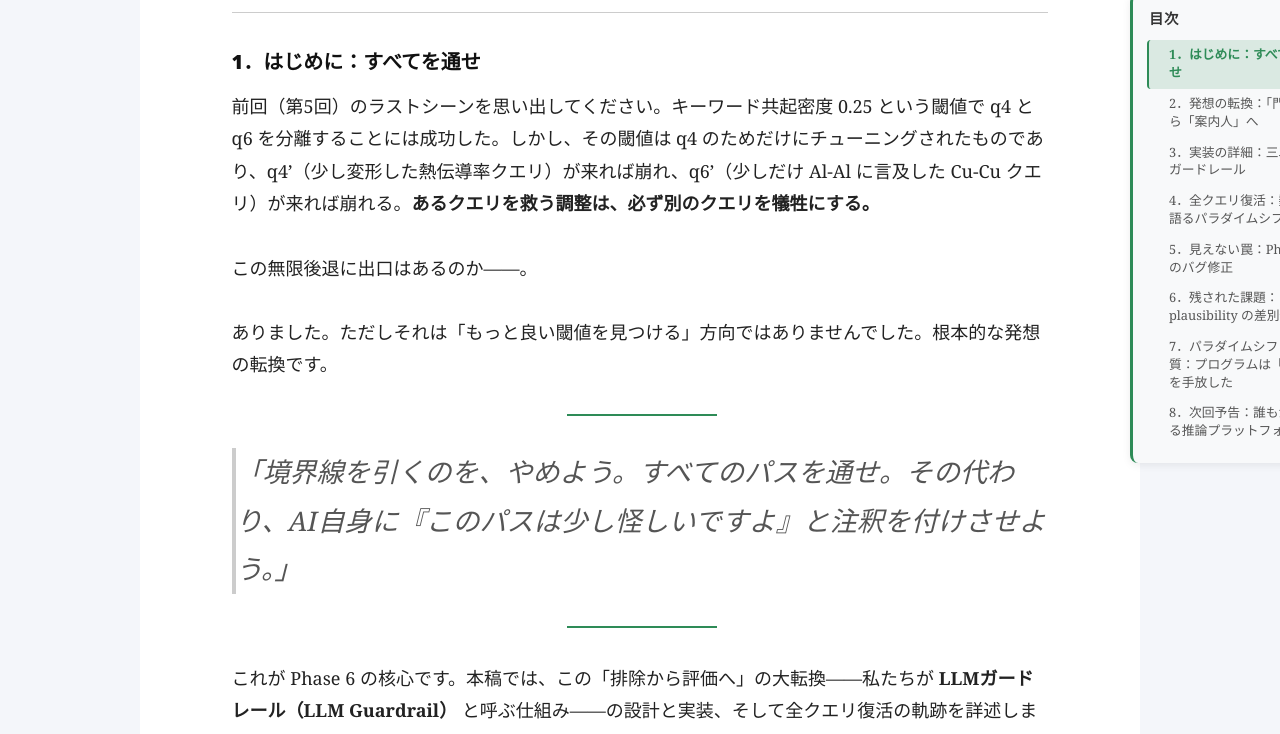
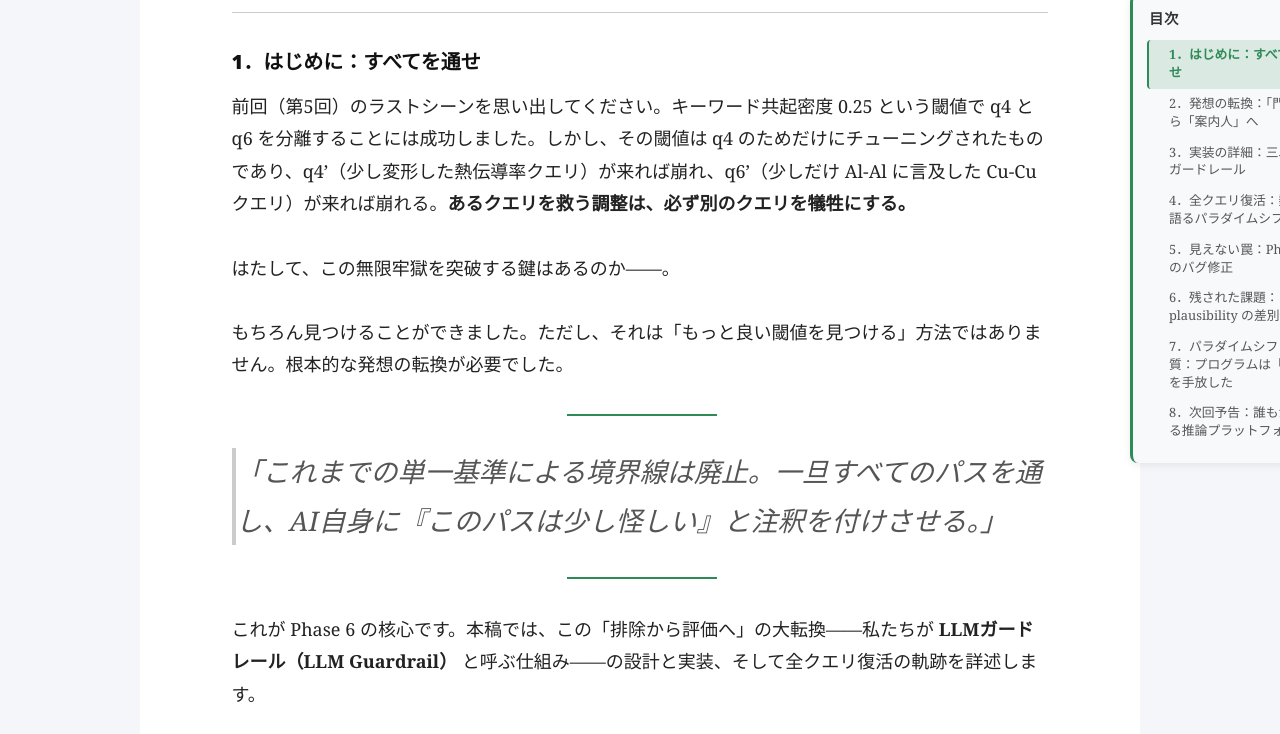
Before and after one commit to Shin-ichiro-I/Shin-ichiro-I.github.io, a Jekyll site: the page built from _posts/2026-08-16-ARIA-FORGE_6.md, in a window 1280 px wide and 900 px high, scrolled down 1098 px, cut to the strip 166-900 px from the top of the window. Built offline with Jekyll 4.4.1, drawn with Linux system fonts in a browser that asks for light colours; nearby versions of some CDN libraries; comment, search, counter and statistics services are not loaded; some of the changed text lies outside the part shown.

Commit message:
Refine ARIA-FORGE series #5 and #6: polish expressions
#5: 文末表現の修正（〜のです→〜ました）。#6: ブロッククォート・導入部・結論部の表現をブラッシュアップ。

```diff
--- a/_posts/2026-08-09-ARIA-FORGE_5.md
+++ b/_posts/2026-08-09-ARIA-FORGE_5.md
@@ -19,7 +19,7 @@ published: true
 
 ### 1．はじめに：「棄てる」から「振り分ける」へ
 
-前回（第4回）の記事では、Phase 5.6 初版の衝撃的な失敗をお伝えしました。「Al-Al bonding の手法を知りたいのに Cu-Cu bonding の知識が事実として返ってくる」という誤検知問題に対し、LLM必須物質抽出＋正規表現単語境界マッチ＋PSP構造検証という三重の防御壁を築いたものの、複合語ノード名の罠によって**すべてのパスが棄却される**過剰防衛に陥ったのです。
+前回（第4回）の記事では、Phase 5.6 初版の衝撃的な失敗をお伝えしました。「Al-Al bonding の手法を知りたいのに Cu-Cu bonding の知識が事実として返ってくる」という誤検知問題に対し、LLM必須物質抽出＋正規表現単語境界マッチ＋PSP構造検証という三重の防御壁を築いたものの、複合語ノード名の罠によって**すべてのパスが棄却される**過剰防衛に陥りました。
 
 この失敗から得られた最大の気づきは、以下の一言に尽きます。
 
--- a/_posts/2026-08-16-ARIA-FORGE_6.md
+++ b/_posts/2026-08-16-ARIA-FORGE_6.md
@@ -19,14 +19,14 @@ published: true
 
 ### 1．はじめに：すべてを通せ
 
-前回（第5回）のラストシーンを思い出してください。キーワード共起密度 0.25 という閾値で q4 と q6 を分離することには成功した。しかし、その閾値は q4 のためだけにチューニングされたものであり、q4'（少し変形した熱伝導率クエリ）が来れば崩れ、q6'（少しだけ Al-Al に言及した Cu-Cu クエリ）が来れば崩れる。**あるクエリを救う調整は、必ず別のクエリを犠牲にする。**
+前回（第5回）のラストシーンを思い出してください。キーワード共起密度 0.25 という閾値で q4 と q6 を分離することには成功しました。しかし、その閾値は q4 のためだけにチューニングされたものであり、q4'（少し変形した熱伝導率クエリ）が来れば崩れ、q6'（少しだけ Al-Al に言及した Cu-Cu クエリ）が来れば崩れる。**あるクエリを救う調整は、必ず別のクエリを犠牲にする。**
 
-この無限後退に出口はあるのか——。
+はたして、この無限牢獄を突破する鍵はあるのか——。
 
-ありました。ただしそれは「もっと良い閾値を見つける」方向ではありませんでした。根本的な発想の転換です。
+もちろん見つけることができました。ただし、それは「もっと良い閾値を見つける」方法ではありません。根本的な発想の転換が必要でした。
 
 <blockquote>
-「境界線を引くのを、やめよう。すべてのパスを通せ。その代わり、AI自身に『このパスは少し怪しいですよ』と注釈を付けさせよう。」
+「これまでの単一基準による境界線は廃止。一旦すべてのパスを通し、AI自身に『このパスは少し怪しい』と注釈を付けさせる。」
 </blockquote>
 
 これが Phase 6 の核心です。本稿では、この「排除から評価へ」の大転換——私たちが **LLMガードレール（LLM Guardrail）** と呼ぶ仕組み——の設計と実装、そして全クエリ復活の軌跡を詳述します。
@@ -185,7 +185,7 @@ Phase 4 でマルチエントリーポイント化を実装したとき、私た
 閾値で切り捨てる権限をコードから剥奪し、代わりに「このパスは少し怪しいかもしれません」と言う権限を LLM に与えた。これは単なる設計変更ではありません。AIシステムの設計思想におけるパラダイムシフトです。
 
 <blockquote>
-「排除から評価へ」——これはコードを書く人間にとって、驚くほど勇気のいる決断だった。自分たちが書いたロジックで品質を保証することを諦め、LLM という確率的なブラックボックスに「査読」を委ねる。しかし、それが正しい選択だったと、今なら言える。
+「排除から評価へ」——これはコードを書く研究者にとって、驚くほど勇気のいる決断です。自分たちが書いたロジックで品質を保証することを諦め、LLM という確率的なブラックボックスに「査読」を委ねる。査読項目を制限することで、熟練研究者レベルの品質を担保する。
 </blockquote>
 
 この決断がもたらした3つの副産物を書き留めておきます。
```
